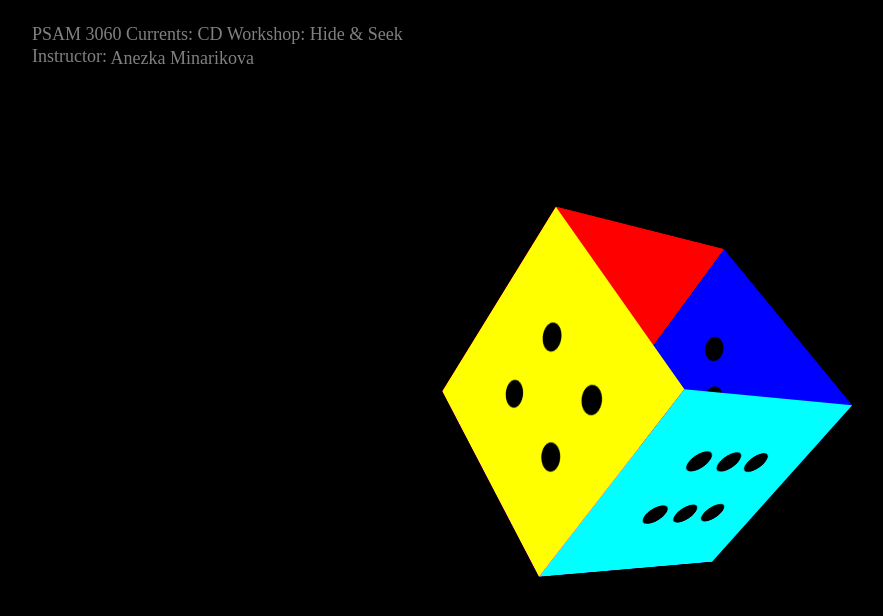
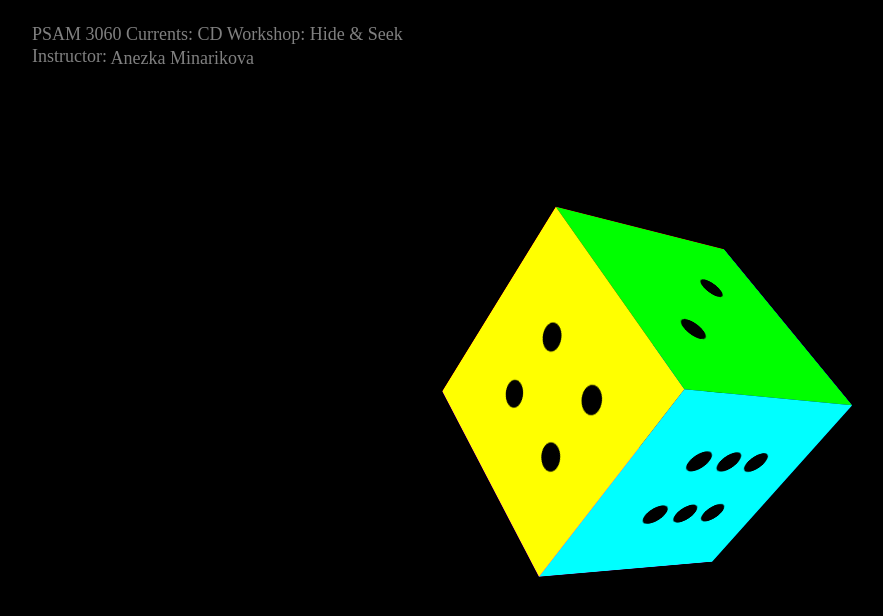
Before and after one commit to streamofstream/hide-and-seek, a plain HTML site: page index.html in a window 1280 px wide. Shown: the whole page, without its empty margins (0-883 px from the left). Drawn offline with Linux system fonts and the light colour scheme.

Commit message:
edited error of side 2

```diff
--- a/index.html
+++ b/index.html
@@ -10,7 +10,7 @@
   <div class="container">
     <div class="dice">
   <div class="side side-1"><p><a class="ex1" href="https://docs.google.com/document/d/1spILDp3-LN52kOMatz49_ch2K0ZZIMGgTo18SXBVIJ4/edit?usp=sharing">A</a></p></div>
-  <div class="side side-1"><p><a class="ex1" href="https://docs.google.com/document/d/1ghjcIxyyo5sByIMKt6nFNk2LPMND5q30WxBmCB2AUsw/edit?usp=sharing">B</a></p></div>
+  <div class="side side-2"><p><a class="ex1" href="https://docs.google.com/document/d/1ghjcIxyyo5sByIMKt6nFNk2LPMND5q30WxBmCB2AUsw/edit?usp=sharing">B</a></p></div>
   <div class="side side-3">C</div>
   <div class="side side-4">D</div>
   <div class="side side-5">E</div>
```
